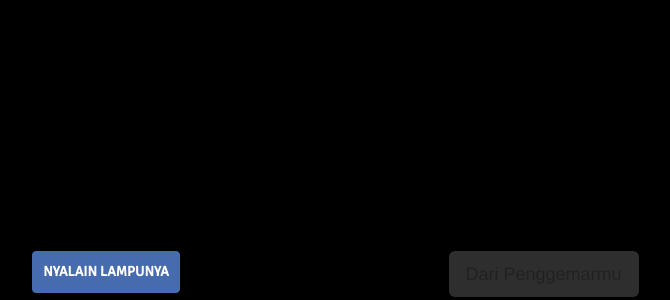
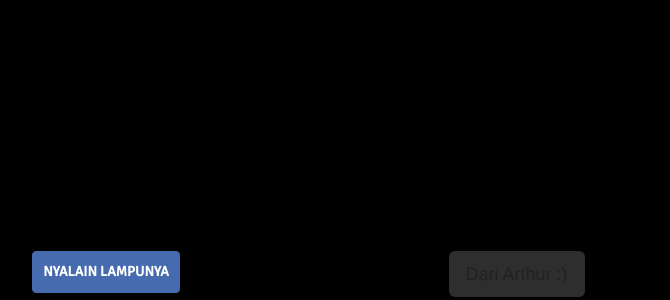
Before and after one commit to buat-yessy/yessy, a website: page index.html in a window 1280 px wide. Shown: the part 500-800 px from the top of the page, without its empty margins (534-1204 px from the left). Drawn offline with nearby package versions, Linux system fonts and the light colour scheme.

Commit message:
Update index.html

```diff
--- a/index.html
+++ b/index.html
@@ -149,7 +149,7 @@
 					<!-- <button class="btn btn-primary" id="cake_cut">Lrt's Cut the Cake</button> -->
 				</div>
 				<div class="col-md-2 align-right">
-					<button type="button" class="btn btn-secondary btn-lg" disabled>Dari Penggemarmu</button>
+					<button type="button" class="btn btn-secondary btn-lg" disabled>Dari Arthur :)</button>
 				</div>
 			</div>
 			<!-- <div class="col-md-2">
```
